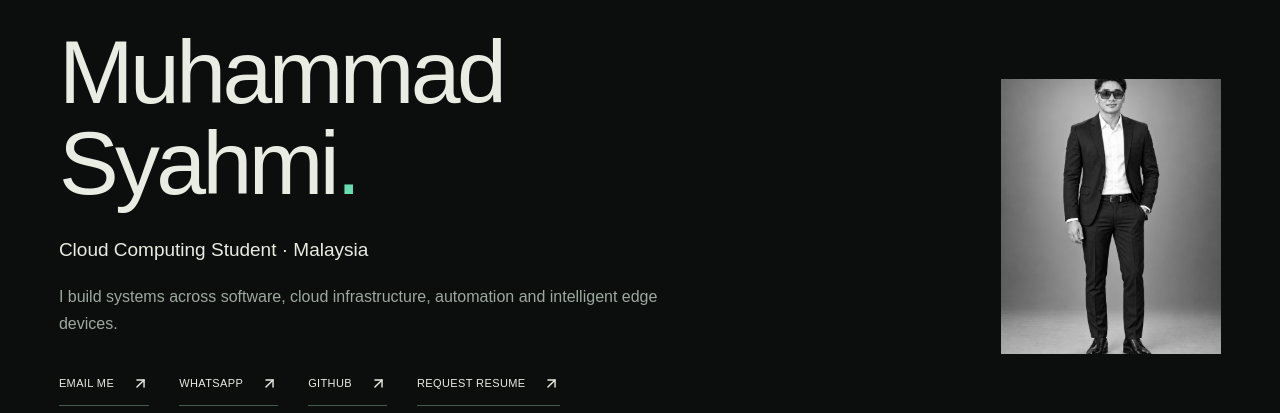
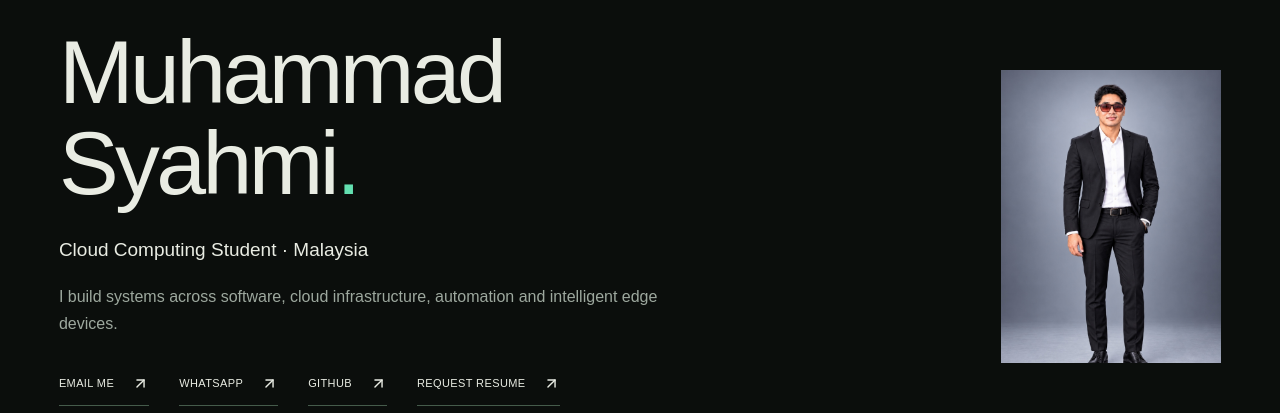
Before and after one commit to syahmiaof/syahmiaof, a Next.js app: page /quick in a window 1280 px wide. Shown: the part 194-607 px from the top of the page. Built offline with nearby package versions, Linux system fonts and the light colour scheme; no server answers; a web font is replaced by a local one.

Commit message:
fix(ui): update quickview image aspect ratio and remove grayscale

```diff
--- a/src/app/globals.css
+++ b/src/app/globals.css
@@ -281,7 +281,7 @@ summary { cursor: pointer; }
 .image-fallback { min-height: 220px; background: var(--bg-secondary); display: flex; flex-direction: column; justify-content: center; align-items: center; gap: 15px; padding: 30px; color: var(--fg-muted); }
 .image-fallback small { max-width: 45ch; text-align: center; }
 .quick-page { padding-top: 45px; }.quick-page-top { display: flex; justify-content: space-between; align-items: center; color: var(--fg-muted); font-size: 9px; }
-.quick-hero { display: grid; grid-template-columns: 1fr 220px; gap: 80px; margin: 50px 0 70px; align-items: center; }.quick-hero h1 { font-size: clamp(48px, 7vw, 96px); line-height: 1.02; }.quick-hero h1 span { color: var(--signal-primary); }.quick-hero p { max-width: 620px; font-size: 16px; color: var(--fg-muted); margin-top: 16px; }.quick-hero .quick-role { color: var(--fg-primary); font-size: 19px; margin-top: 25px; }.quick-hero > img { aspect-ratio: .8; object-fit: cover; filter: grayscale(1); }.quick-contact { display: flex; gap: 30px; margin-top: 25px; }
+.quick-hero { display: grid; grid-template-columns: 1fr 220px; gap: 80px; margin: 50px 0 70px; align-items: center; }.quick-hero h1 { font-size: clamp(48px, 7vw, 96px); line-height: 1.02; }.quick-hero h1 span { color: var(--signal-primary); }.quick-hero p { max-width: 620px; font-size: 16px; color: var(--fg-muted); margin-top: 16px; }.quick-hero .quick-role { color: var(--fg-primary); font-size: 19px; margin-top: 25px; }.quick-hero > img { aspect-ratio: 3/4; object-fit: cover; object-position: 50% 15%; }.quick-contact { display: flex; gap: 30px; margin-top: 25px; }
 .quick-section { padding: 40px 0; border-top: 1px solid var(--border-subtle); }.quick-section > h2, .quick-notes h2 { font-size: 32px; }.quick-projects article { padding: 26px 0; border-bottom: 1px solid var(--border-subtle); }.quick-projects article:last-child { border: 0; }.quick-projects article > div { display: flex; align-items: center; gap: 20px; }.quick-projects h3 { font-size: 25px; }.quick-projects article .mono { font-size: 9px; }.quick-projects article p { font-size: 14px; color: var(--fg-muted); max-width: 820px; margin-top: 12px; }.quick-projects .text-link { margin-top: 10px; font-size: 9px; }
 .quick-capabilities { display: grid; grid-template-columns: repeat(3, 1fr); gap: 35px; margin-top: 30px; }.quick-capabilities h3 { font-size: 22px; margin-bottom: 10px; }.quick-capabilities .mono { font-size: 8px; }.quick-capabilities p { font-size: 13px; color: var(--fg-muted); margin-top: 12px; }.quick-notes { display: grid; grid-template-columns: 1fr 1fr; gap: 80px; }.quick-notes p { font-size: 14px; margin-top: 18px; color: var(--fg-muted); }.quick-notes p a { text-decoration: underline; text-underline-offset: 4px; }.quick-notes .text-link { margin-top: 15px; }
 .case-header { padding-top: 45px; padding-bottom: 65px; }.case-title { display: flex; align-items: center; justify-content: space-between; margin-top: 55px; }.case-title h1 { font-size: clamp(72px, 12vw, 170px); line-height: .95; }.case-title h1 > span { color: var(--signal-primary); }.case-subtitle { font-size: clamp(25px, 3.5vw, 45px); margin-top: 30px; line-height: 1.3; letter-spacing: -.025em; }.case-meta { display: flex; gap: 26px; color: var(--fg-muted); font-size: 9px; margin-top: 30px; }.case-actions { display: flex; gap: 32px; margin-top: 30px; }.case-image { max-width: 1600px; margin-inline: auto; }.case-image img { width: 100%; max-height: 700px; object-fit: cover; }.case-image figcaption { color: var(--fg-muted); font-size: 8px; padding: 20px var(--gutter); line-height: 1.6; }.case-prose h2, .case-deployment h2 { margin-top: 22px; }.case-columns { display: grid; grid-template-columns: 1fr 1fr; gap: 10%; margin-top: 45px; }.case-columns .large-body { font-size: 25px; color: var(--fg-primary); line-height: 1.5; }.case-columns p { color: var(--fg-muted); font-size: 15px; margin-bottom: 20px; }.case-page .journey { background: var(--bg-secondary); border-block: 1px solid var(--border-subtle); }
```
